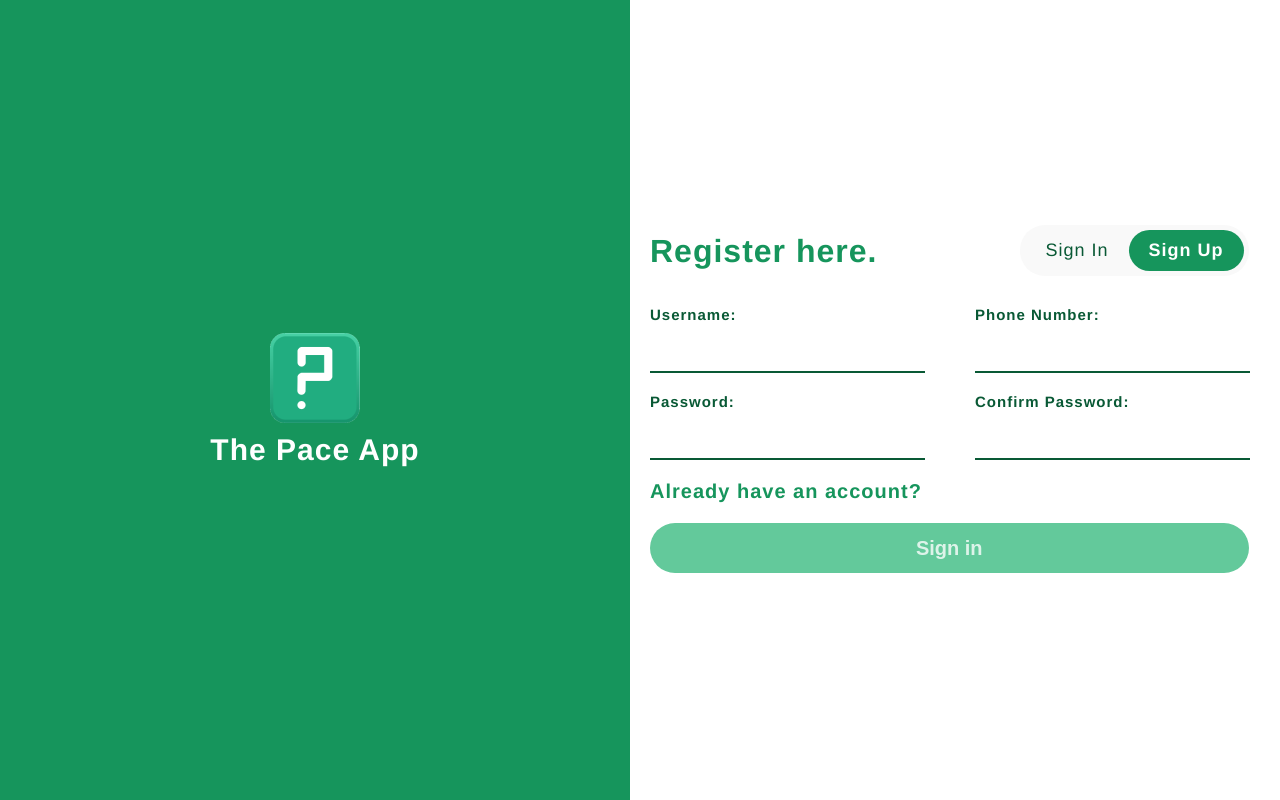
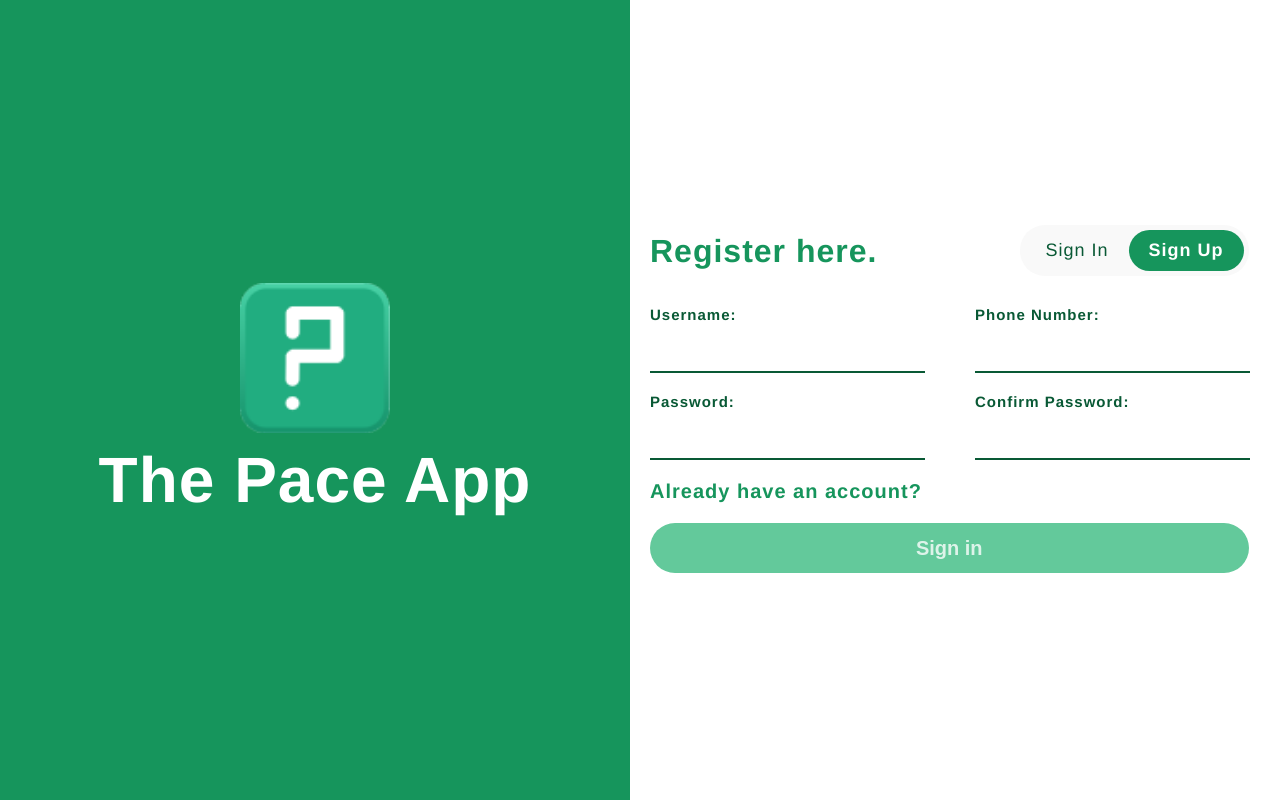
Before and after one commit to ThePaceApp/user-app, a React (Create React App) app: page /User/Register in a window 1280 px wide. Built offline with nearby package versions, Linux system fonts and the light colour scheme; a web font is replaced by a local one.

Commit message:
add login

```diff
--- a/src/components/userpageComp/login/login.css
+++ b/src/components/userpageComp/login/login.css
@@ -20,9 +20,12 @@
     align-items: center;
     justify-content: center;
 }
+.sms img{
+    width:150px;
+}
 .sms .log{
     color: #fff;
-    font-size: 30px;
+    font-size: 4rem;
 }
 .loginDet{
     flex: 1;
```
